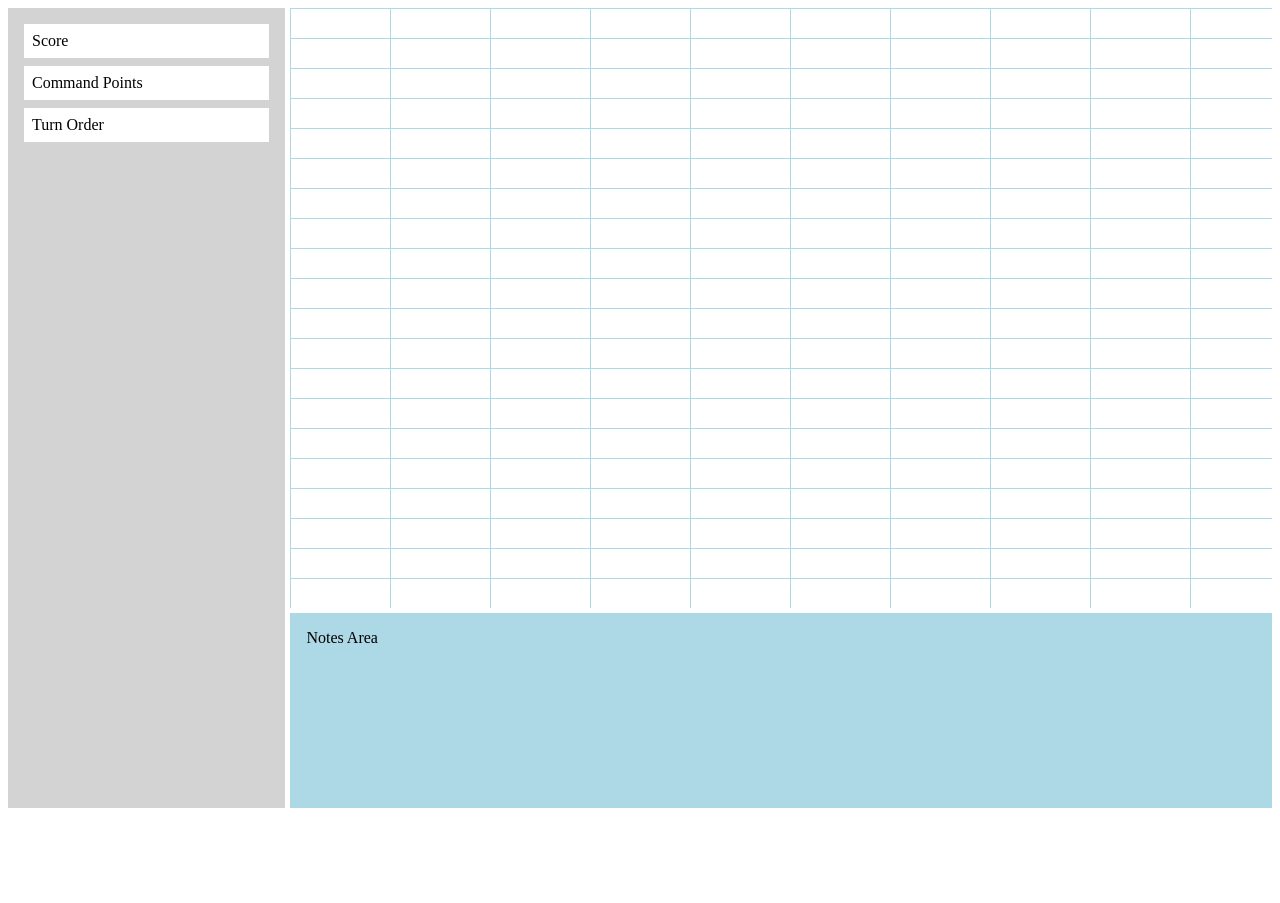
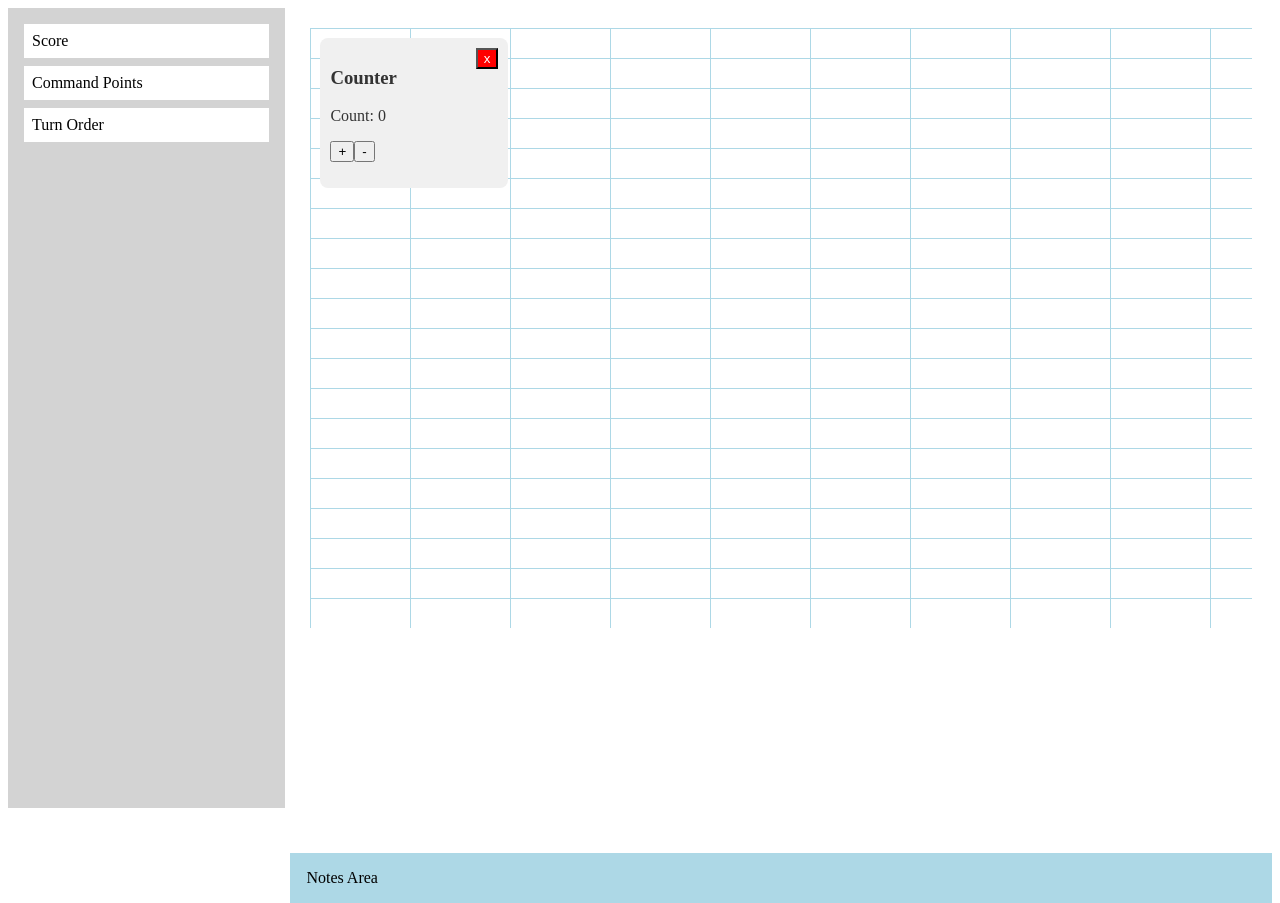
Before and after one commit to MhKeshishian/Board-Game-Dashboard, a Next.js app: page / in a window 1280 px wide. Before the commit the page ends 816 px from the top, so only its background shows below. Built offline with nearby package versions, Linux system fonts and the light colour scheme.

Commit message:
added a counter module that can be removed

```diff
--- a/src/components/Dashboard/Dashboardnew.js
+++ b/src/components/Dashboard/Dashboardnew.js
@@ -4,13 +4,18 @@
 import 'react-grid-layout/css/styles.css'
 import 'react-resizable/css/styles.css'
 import './Dashboardnew.css'
+import Counter from '../Modules/Counter'
 
 export default function Dashboard() {
-  const [layout, setLayout] = useState([])
-  const [modules, setModules] = useState({})
+  const [layout, setLayout] = useState([
+    {i: 'test1', x:0, y:0, w:2, h:1}
+  ])
+  const [modules, setModules] = useState({
+    test1: 'counter'
+  })
 
   return (
-    <div className="dashboard-area">
+    <div className="dashboard-new">
       <ReactGridLayout
         className="layout"
         layout={layout}
@@ -19,7 +24,11 @@
         width={1200}
         margin={[0, 0]}
       >
-        {/* Modules will render here */}
+        {layout.map(item => (
+          <div key={item.i} style={{ height: '100%'}}>
+            <Counter id={item.i} onRemove={() => {}} />
+          </div>
+        ))}
       </ReactGridLayout>
     </div>
   )
--- /dev/null
+++ b/src/components/Modules/Counter.js
@@ -0,0 +1,29 @@
+"use client"
+import { useState } from 'react'
+
+
+export default function Counter({ id, onRemove}) {
+const [count, setCount] = useState(0)
+
+    return (
+        <div style={{
+            padding: '10px',
+            background: '#f0f0f0',
+            borderRadius: '8px',
+            height: '100%',
+            width: '100%',
+            boxSizing: 'border-box',
+            color: '#333'
+        }}>
+        <button
+            onClick={() => onRemove(id)}
+            style={{ float: 'right', background: 'red', color: 'white'}}>
+                x
+            </button>
+            <h3>Counter</h3>
+            <p>Count: {count}</p>
+            <button onClick={() => setCount(count + 1)}>+</button>
+            <button onClick={() => setCount(count - 1)}>-</button>
+        </div>
+    )
+}
```
